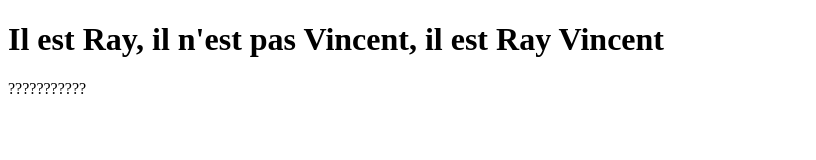
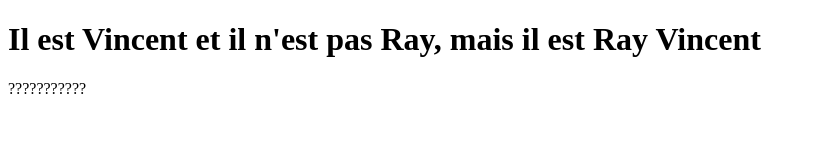
Before and after one commit to AC-MAX-25/MARIAGE, a plain HTML site: page index.html in a window 1280 px wide. Shown: the whole page, without its empty margins (0-816 px from the left). Drawn offline with Linux system fonts and the light colour scheme.

Commit message:
index.html

```diff
--- a/index.html
+++ b/index.html
@@ -6,7 +6,7 @@
     <title>Mariage de AC et MAX</title>
 </head>
 <body>
-    <h1>Il est Ray, il n'est pas Vincent, il est Ray Vincent</h1>
+    <h1>Il est Vincent et il n'est pas Ray, mais il est Ray Vincent</h1>
     <p>???????????</p>
 </body>
 </html>
```
